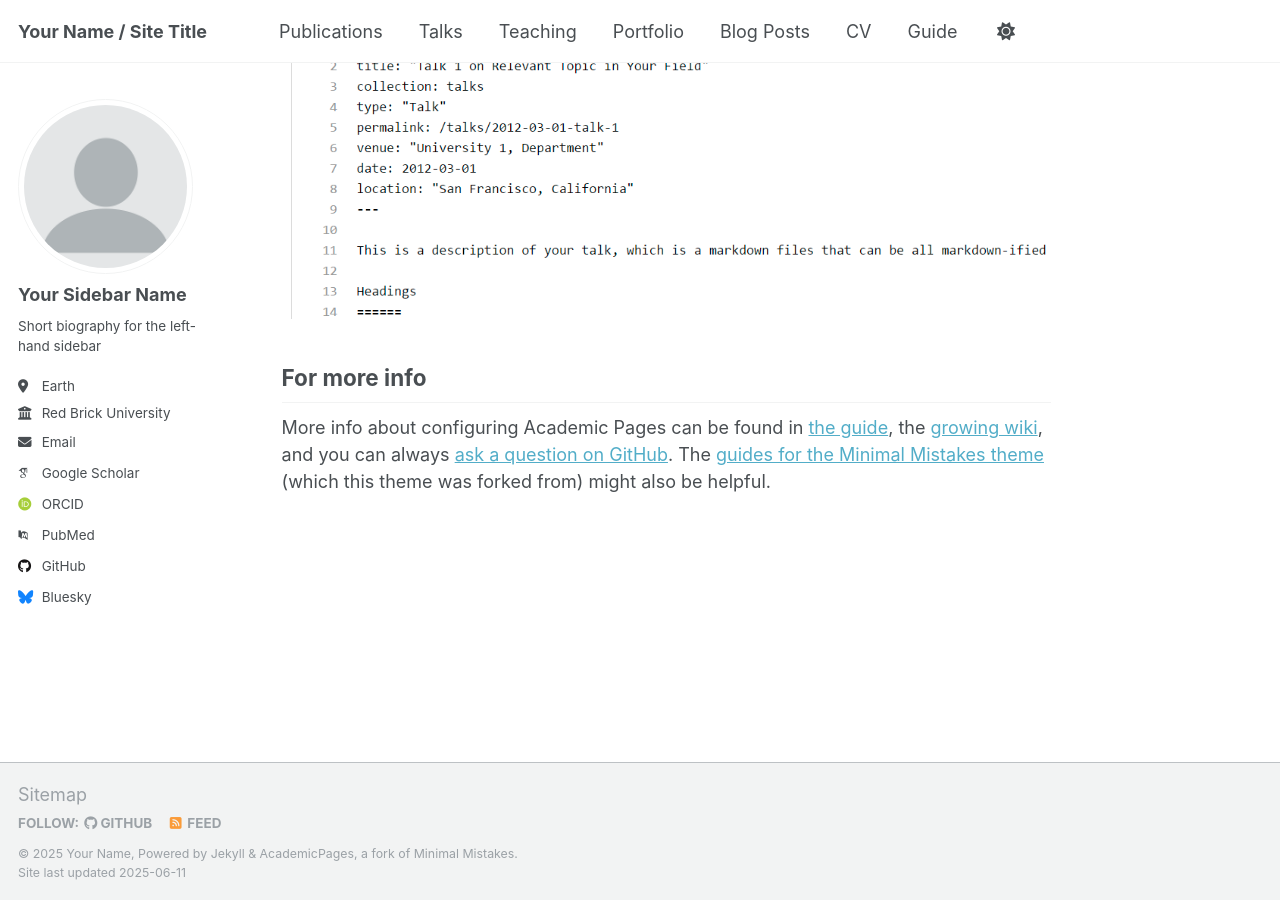
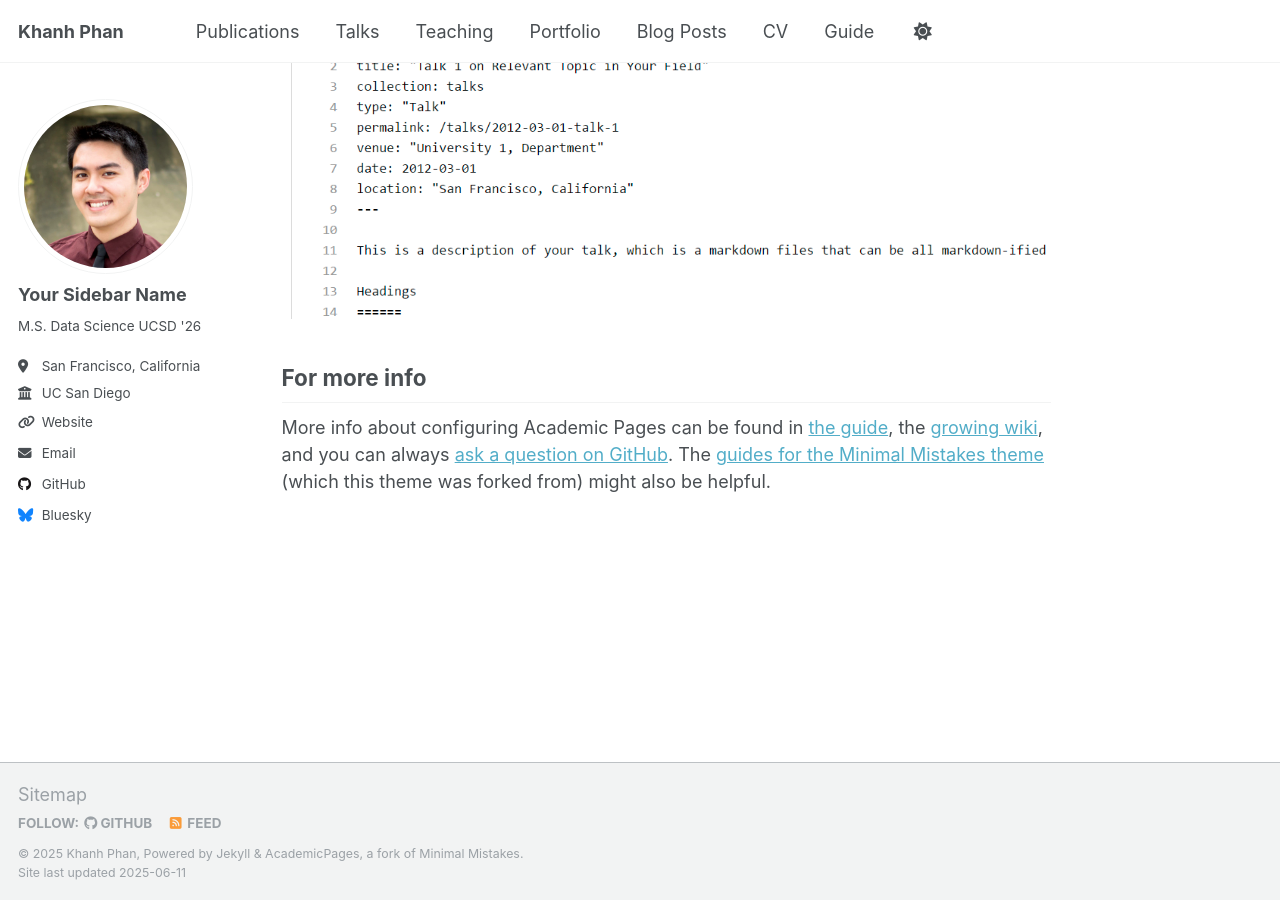
Before and after one commit to k-phantastic/k-phantastic.github.io, a Jekyll site: the page built from _pages/about.md, in a window 1280 px wide and 900 px high, scrolled down 2636 px. Built offline with Jekyll 4.4.1, drawn with Linux system fonts in a browser that asks for light colours; some web fonts are replaced.

```diff
--- a/_config.yml
+++ b/_config.yml
@@ -9,11 +9,11 @@
 # Basic Site Settings
 locale                   : "en-US"
 site_theme               : "default"
-title                    : "Your Name / Site Title"
+title                    : "Khanh Phan"
 title_separator          : "-"
-name                     : &name "Your Name"
+name                     : &name "Khanh Phan"
 description              : &description "personal description"
-url                      : https://academicpages.github.io # the base hostname & protocol for your site e.g. "https://[your GitHub username].github.io" or if you already have some other page hosted on Github then use "https://[your GitHub username].github.io/[Your Repo Name]"
+url                      : https://k-phantastic.github.io # the base hostname & protocol for your site e.g. "https://[your GitHub username].github.io" or if you already have some other page hosted on Github then use "https://[your GitHub username].github.io/[Your Repo Name]"
 baseurl                  : "" # the subpath of your site, e.g. "/blog"
 repository               : "academicpages/academicpages.github.io"
 
@@ -22,23 +22,23 @@ repository               : "academicpages/academicpages.github.io"
 #               Additional customization can be done by editing /_includes/author-profile.html
 author:
   # Biographic information
-  avatar           : "profile.png"
+  avatar           : "headshot.jpeg"
   name             : "Your Sidebar Name"
   pronouns         : # example: "she/her"
-  bio              : "Short biography for the left-hand sidebar"
-  location         : "Earth"
-  employer         : "Red Brick University"
-  uri              : # URL
-  email            : "none@example.org"
+  bio              : "M.S. Data Science UCSD '26"
+  location         : "San Francisco, California"
+  employer         : "UC San Diego"
+  uri              : "khanhphan.com"
+  email            : "khphan183@gmail.com"
 
   # Academic websites
   academia         : # URL
   arxiv            : # URL - Update with the correct link to your profile
-  googlescholar    : "https://scholar.google.com/citations?user=PS_CX0AAAAAJ"
+  googlescholar    : # "https://scholar.google.com/citations?user=PS_CX0AAAAAJ"
   impactstory      : # URL
-  orcid            : "http://orcid.org/yourorcidurl"
+  orcid            : # "http://orcid.org/yourorcidurl"
   semantic         : # URL
-  pubmed           : "https://www.ncbi.nlm.nih.gov/pubmed/?term=john+snow"
+  pubmed           : # "https://www.ncbi.nlm.nih.gov/pubmed/?term=john+snow"
   researchgate     : # URL
   scopus           : # URL
 
```
Also changed, not shown: images/headshot.jpeg (added).
